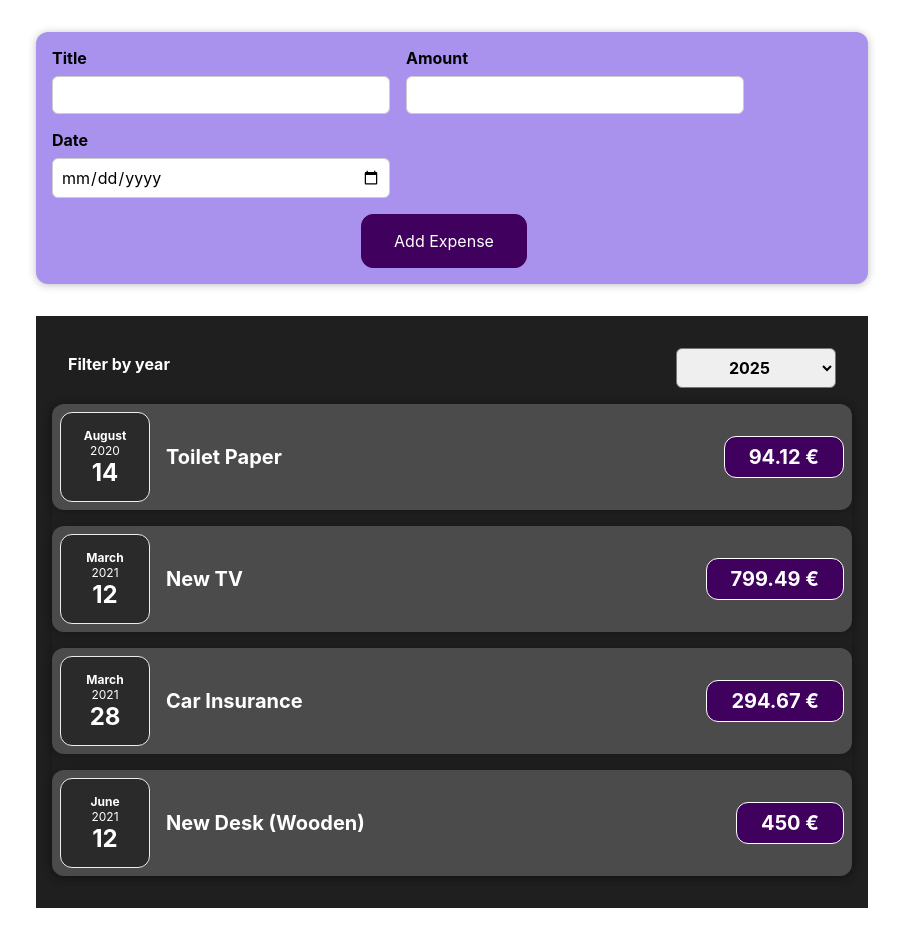
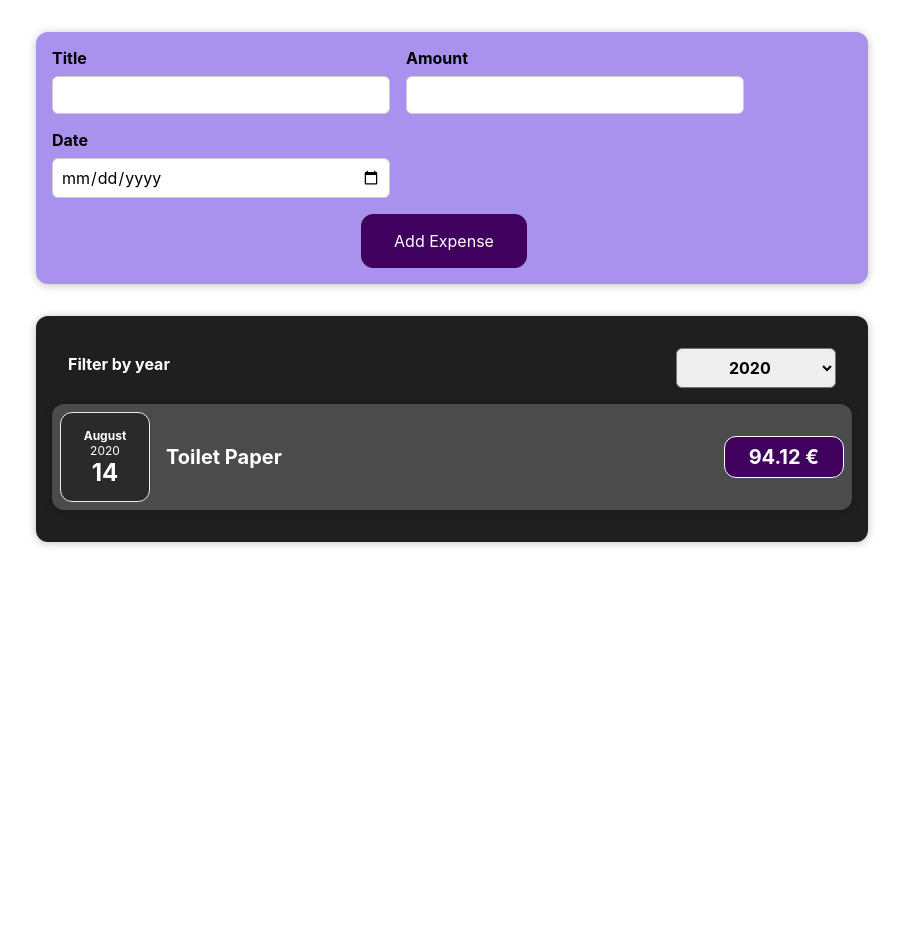
Before and after one commit to ViktorijaMart/Expenses_Tracker-Udemy_React_Course, a React (Create React App) app: page / in a window 1280 px wide. Shown: the whole page, without its empty margins (188-1091 px from the left). After the commit the page ends 800 px from the top, so only its background shows below. Built offline with nearby package versions, Linux system fonts and the light colour scheme.

Commit message:
finished filter by year

```diff
--- a/src/components/Expenses/Expenses.js
+++ b/src/components/Expenses/Expenses.js
@@ -1,36 +1,43 @@
-import React from "react";
+import React, { useState } from "react";
 import Card from "../UI/Card";
 import ExpenseItem from "./ExpenseItem";
 import "./Expenses.css";
 import ExpensesFilter from "./ExpensesFilter";
 
 const Expenses = ({ expenses }) => {
+  const [filteredYear, setFilteredYear] = useState("2020");
+
+  const filterChangeHandler = (selectedYear) => {
+    setFilteredYear(selectedYear);
+  };
+
+  const filteredExpenses = expenses.filter((expense) => {
+    return expense.date.getFullYear().toString() === filteredYear;
+  });
+
+  // to make jsx code more clean we put logic before it
+
+  let expensesContent = <p>No expenses found</p>;
+
+  if (filteredExpenses.length > 0) {
+    expensesContent = filteredExpenses.map((expense) => (
+      <ExpenseItem
+        key={expense.id}
+        title={expense.title}
+        amount={expense.amount}
+        date={expense.date}
+      />
+    ));
+  }
+
   return (
-    <div className="expenses">
-      <ExpensesFilter />
-      <Card>
-        <ExpenseItem
-          title={expenses[0].title}
-          amount={expenses[0].amount}
-          date={expenses[0].date}
-        />
-        <ExpenseItem
-          title={expenses[1].title}
-          amount={expenses[1].amount}
-          date={expenses[1].date}
-        />
-        <ExpenseItem
-          title={expenses[2].title}
-          amount={expenses[2].amount}
-          date={expenses[2].date}
-        />
-        <ExpenseItem
-          title={expenses[3].title}
-          amount={expenses[3].amount}
-          date={expenses[3].date}
-        />
-      </Card>
-    </div>
+    <Card className="expenses">
+      <ExpensesFilter
+        selected={filteredYear}
+        onChangeFilter={filterChangeHandler}
+      />
+      {expensesContent}
+    </Card>
   );
 };
 
```
